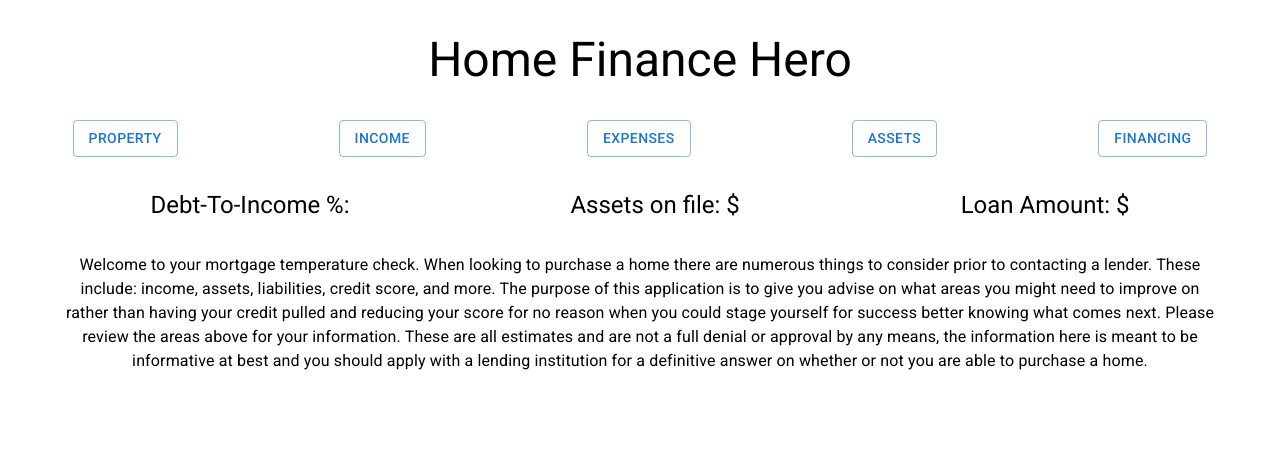
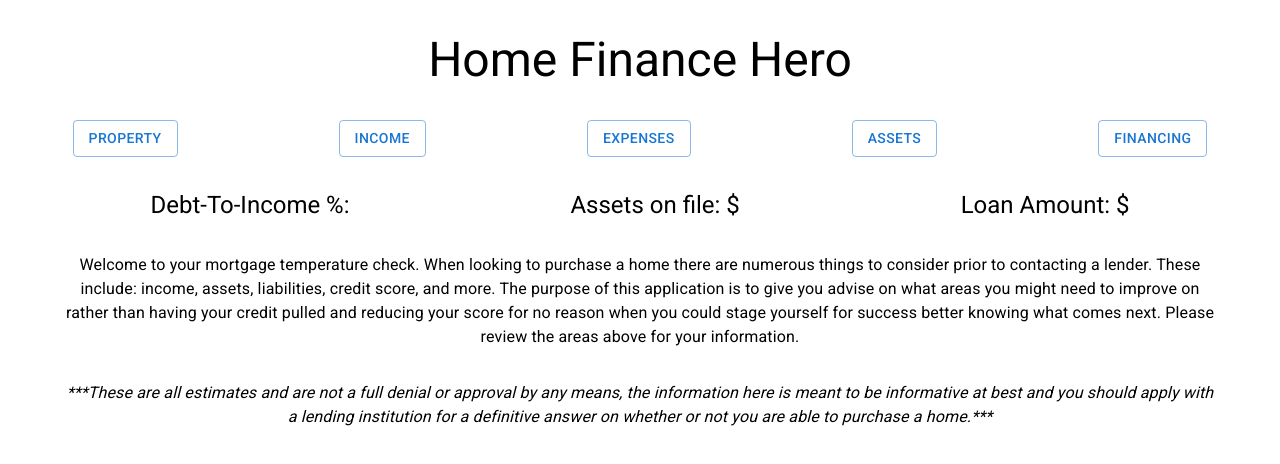
Before and after one commit to jschoff155/homefinancehero, a React (Create React App) app: page / in a window 1280 px wide. Shown: the top 464 px of the page. Built offline with nearby package versions, Linux system fonts and the light colour scheme.

Commit message:
Updated landing page.

```diff
--- a/src/ChildComponents/LandingPage.js
+++ b/src/ChildComponents/LandingPage.js
@@ -13,10 +13,13 @@ function LandingPage() {
         might need to improve on rather than having your credit pulled and
         reducing your score for no reason when you could stage yourself for
         success better knowing what comes next. Please review the areas above
-        for your information. These are all estimates and are not a full denial
-        or approval by any means, the information here is meant to be
-        informative at best and you should apply with a lending institution for
-        a definitive answer on whether or not you are able to purchase a home.
+        for your information.
+      </Typography>
+      <Typography textAlign={"center"} mx={8} my={4} fontStyle={"italic"}>
+        ***These are all estimates and are not a full denial or approval by any
+        means, the information here is meant to be informative at best and you
+        should apply with a lending institution for a definitive answer on
+        whether or not you are able to purchase a home.***
       </Typography>
     </Box>
   );
```
